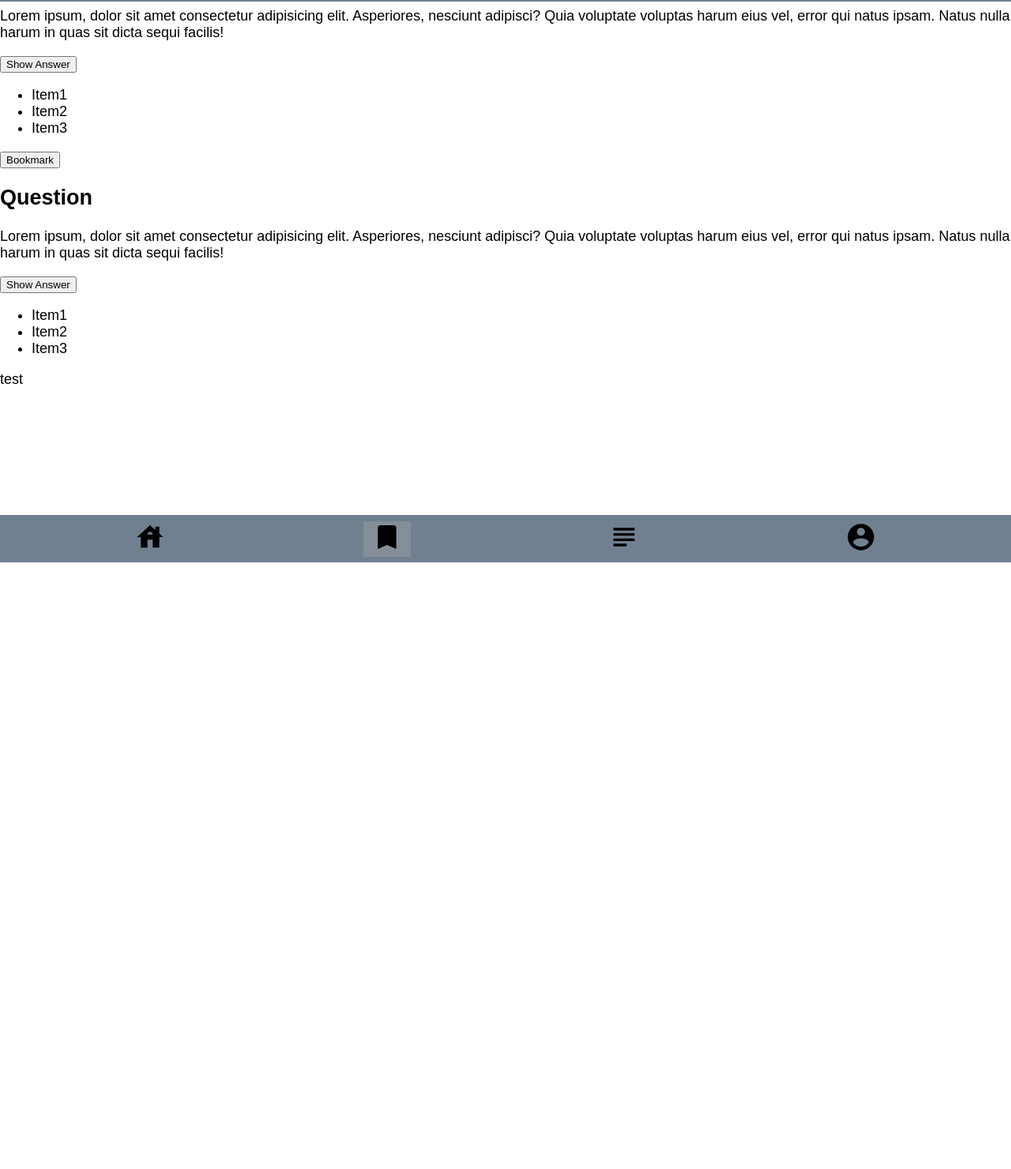
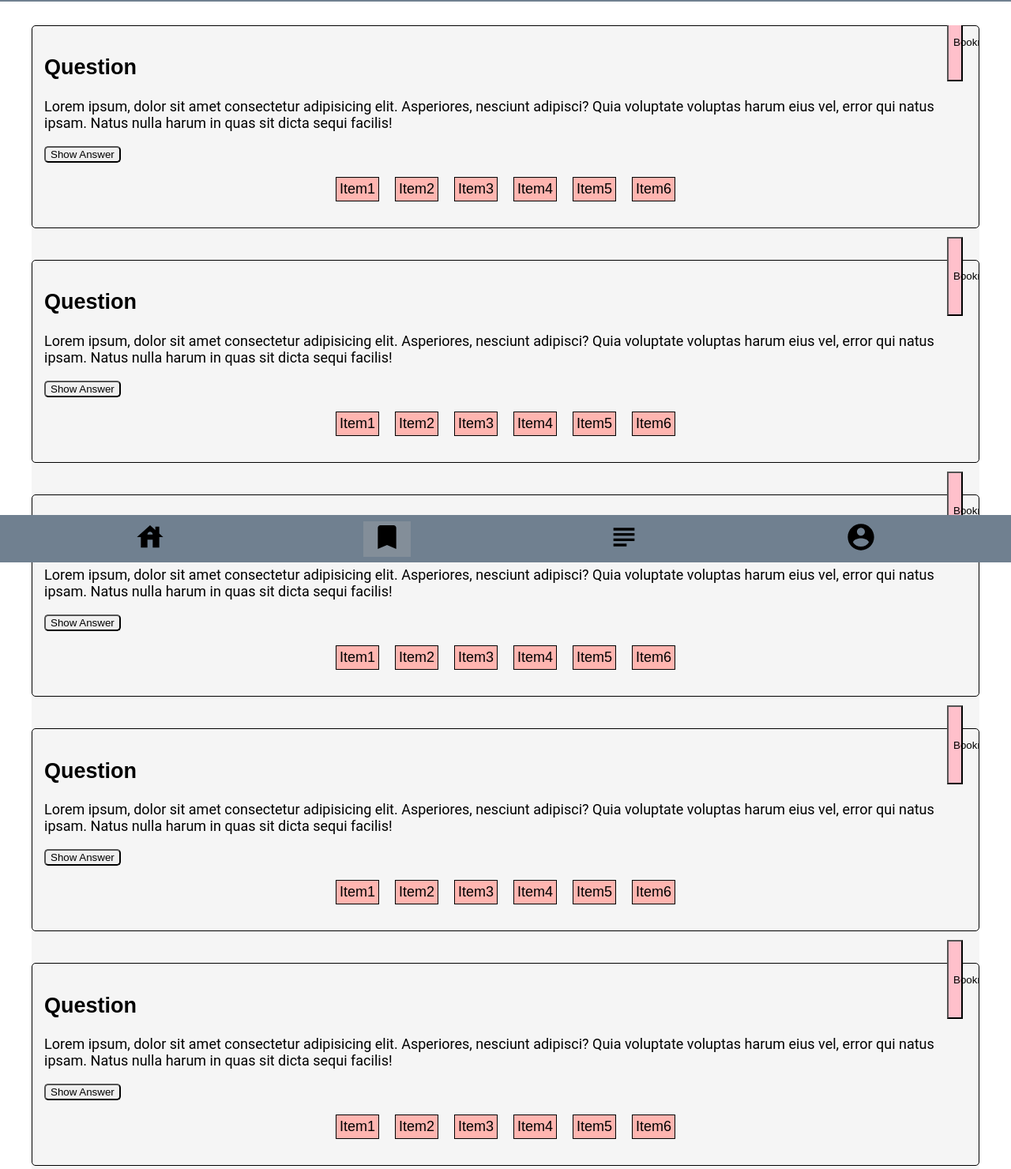
Before and after one commit to annaleaschroeder/quiz-appp, a website: page bookmarks.html in a window 1280 px wide. Shown: the part 88-1568 px from the top of the page at 79% size. Before the commit the page ends 800 px from the top, so only its background shows below. Drawn offline with Linux system fonts and the light colour scheme.

Commit message:
Add cards to bookmarks

```diff
--- a/bookmarks.html
+++ b/bookmarks.html
@@ -12,36 +12,109 @@
       <h1>Bookmarks</h1>
     </header>
 
-    <main>
-      <section>
-        <button>Bookmark</button>
-        <h2>Question</h2>
-        <p>
+    <main class="main">
+      <section class="card radius-5">
+        <button class="card__bookmark card__button--active">Bookmark</button>
+        <h2 class="card__question">Question</h2>
+        <p class="card__text">
           Lorem ipsum, dolor sit amet consectetur adipisicing elit. Asperiores,
           nesciunt adipisci? Quia voluptate voluptas harum eius vel, error qui
           natus ipsam. Natus nulla harum in quas sit dicta sequi facilis!
         </p>
-        <button>Show Answer</button>
-        <ul>
-          <li>Item1</li>
-          <li>Item2</li>
-          <li>Item3</li>
+        <button class="card_button card__button--answer radius-5">
+          Show Answer
+        </button>
+        <ul class="card__tags">
+          <li class="card__tag">Item1</li>
+          <li class="card__tag">Item2</li>
+          <li class="card__tag">Item3</li>
+          <li class="card__tag">Item4</li>
+          <li class="card__tag">Item5</li>
+          <li class="card__tag">Item6</li>
         </ul>
       </section>
 
-      <section>
-        <button>Bookmark</button>
-        <h2>Question</h2>
-        <p>
+      <section class="card radius-5">
+        <button class="card__bookmark card__button--active">Bookmark</button>
+        <h2 class="card__question">Question</h2>
+        <p class="card__text">
           Lorem ipsum, dolor sit amet consectetur adipisicing elit. Asperiores,
           nesciunt adipisci? Quia voluptate voluptas harum eius vel, error qui
           natus ipsam. Natus nulla harum in quas sit dicta sequi facilis!
         </p>
-        <button>Show Answer</button>
-        <ul>
-          <li>Item1</li>
-          <li>Item2</li>
-          <li>Item3</li>
+        <button class="card_button card__button--answer radius-5">
+          Show Answer
+        </button>
+        <ul class="card__tags">
+          <li class="card__tag">Item1</li>
+          <li class="card__tag">Item2</li>
+          <li class="card__tag">Item3</li>
+          <li class="card__tag">Item4</li>
+          <li class="card__tag">Item5</li>
+          <li class="card__tag">Item6</li>
+        </ul>
+      </section>
+
+      <section class="card radius-5">
+        <button class="card__bookmark card__button--active">Bookmark</button>
+        <h2 class="card__question">Question</h2>
+        <p class="card__text">
+          Lorem ipsum, dolor sit amet consectetur adipisicing elit. Asperiores,
+          nesciunt adipisci? Quia voluptate voluptas harum eius vel, error qui
+          natus ipsam. Natus nulla harum in quas sit dicta sequi facilis!
+        </p>
+        <button class="card_button card__button--answer radius-5">
+          Show Answer
+        </button>
+        <ul class="card__tags">
+          <li class="card__tag">Item1</li>
+          <li class="card__tag">Item2</li>
+          <li class="card__tag">Item3</li>
+          <li class="card__tag">Item4</li>
+          <li class="card__tag">Item5</li>
+          <li class="card__tag">Item6</li>
+        </ul>
+      </section>
+
+      <section class="card radius-5">
+        <button class="card__bookmark card__button--active">Bookmark</button>
+        <h2 class="card__question">Question</h2>
+        <p class="card__text">
+          Lorem ipsum, dolor sit amet consectetur adipisicing elit. Asperiores,
+          nesciunt adipisci? Quia voluptate voluptas harum eius vel, error qui
+          natus ipsam. Natus nulla harum in quas sit dicta sequi facilis!
+        </p>
+        <button class="card_button card__button--answer radius-5">
+          Show Answer
+        </button>
+        <ul class="card__tags">
+          <li class="card__tag">Item1</li>
+          <li class="card__tag">Item2</li>
+          <li class="card__tag">Item3</li>
+          <li class="card__tag">Item4</li>
+          <li class="card__tag">Item5</li>
+          <li class="card__tag">Item6</li>
+        </ul>
+      </section>
+
+      <section class="card radius-5">
+        <button class="card__bookmark card__button--active">Bookmark</button>
+        <h2 class="card__question">Question</h2>
+        <p class="card__text">
+          Lorem ipsum, dolor sit amet consectetur adipisicing elit. Asperiores,
+          nesciunt adipisci? Quia voluptate voluptas harum eius vel, error qui
+          natus ipsam. Natus nulla harum in quas sit dicta sequi facilis!
+        </p>
+        <button class="card_button card__button--answer radius-5">
+          Show Answer
+        </button>
+        <ul class="card__tags">
+          <li class="card__tag">Item1</li>
+          <li class="card__tag">Item2</li>
+          <li class="card__tag">Item3</li>
+          <li class="card__tag">Item4</li>
+          <li class="card__tag">Item5</li>
+          <li class="card__tag">Item6</li>
         </ul>
       </section>
     </main>
--- a/scss/_card.scss
+++ b/scss/_card.scss
@@ -27,8 +27,14 @@
   }
 
   &__button {
+    font-size: 120%;
+    background-color: grey;
     padding: 5px;
-    margin-right: 0;
+    margin: 5px;
+    text-align: center;
+  }
+  &__button:hover {
+    background-color: crimson;
   }
 
   &__tags {
--- a/scss/images.scss
+++ b/scss/images.scss
@@ -1,4 +1,27 @@
-.image__profile {
-  height: 50%;
-  width: auto;
+.profile {
+  display: flex;
+  justify-content: space-around;
+  align-items: center;
+
+  &__image {
+    height: 150px;
+    width: auto;
+    border-radius: 50%;
+  }
+  &__name {
+    font-size: 80%;
+  }
 }
+
+.bio {
+  border: 1px solid transparent;
+  min-height: 100px;
+  min-width: 120px;
+  padding: 15px;
+  margin-bottom: 40px;
+  margin-top: 40px;
+
+  &__text {
+    font-style: italic;
+  }
+}
```
Also changed, not shown: create.html (+1 -1 lines), index.html (+1 -1 lines), profile.html (+12 -12 lines), styles.css.
